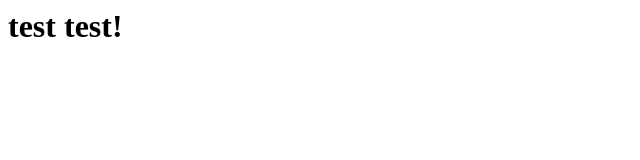
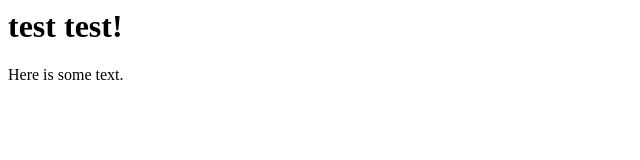
Before and after one commit to aimeelo/test-git, a plain HTML site: page index.html in a window 1280 px wide. Shown: the full height of the page, 0-640 px from the left. Drawn offline with Linux system fonts and the light colour scheme.

Commit message:
added some text

```diff
--- a/index.html
+++ b/index.html
@@ -1,5 +1,6 @@
 <html>
 <body>
   <h1>test test!</h1>
+  Here is some text.
 </body>
 </html>
```
